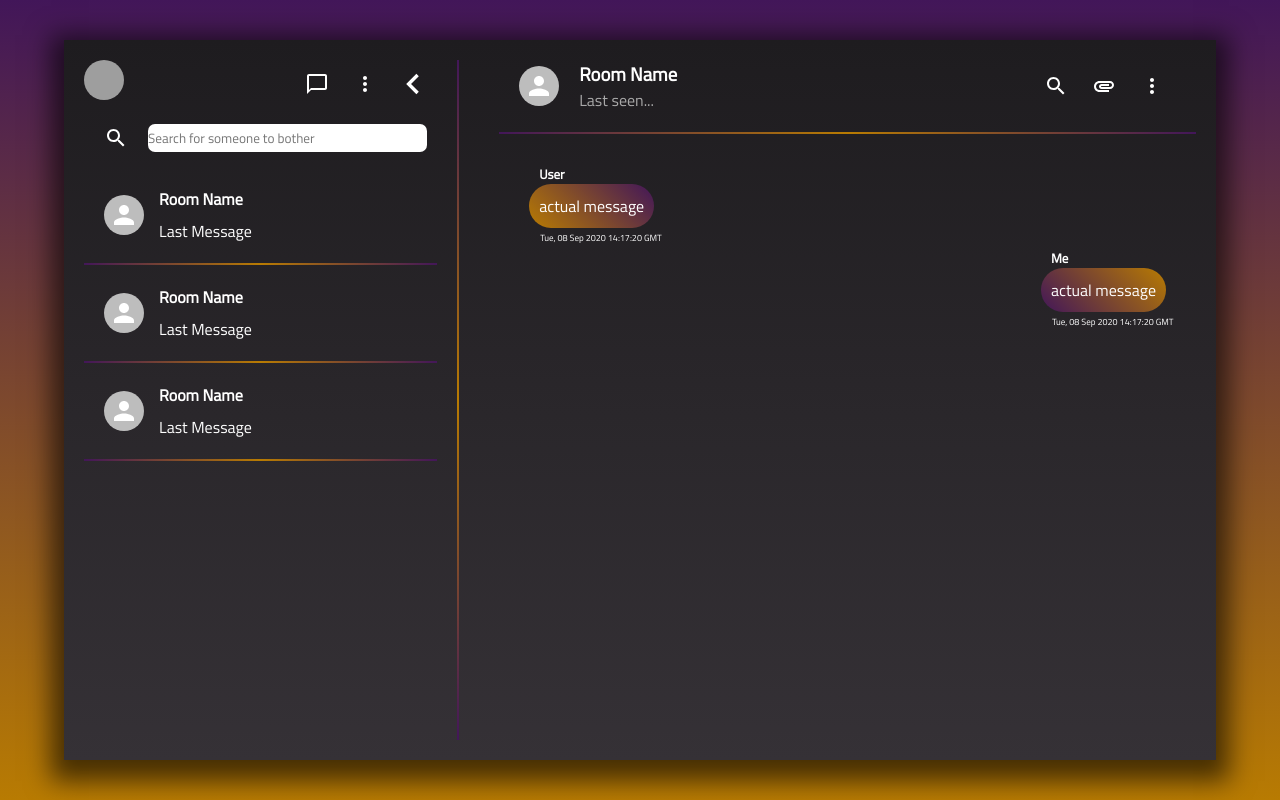
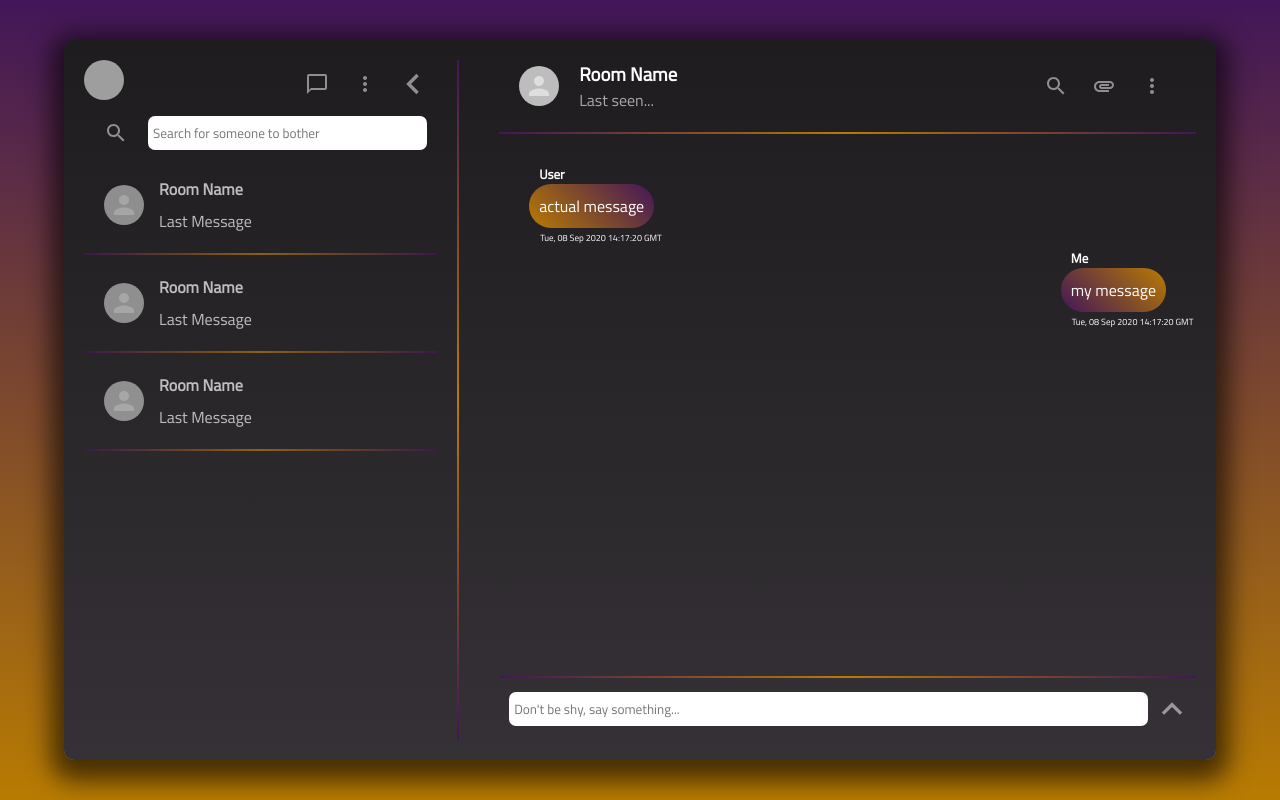
Before and after one commit to k-cichorski/messenger-app, a React (Create React App) app: page / in a window 1280 px wide. Built offline with nearby package versions, Linux system fonts and the light colour scheme; grey boxes are pictures that could not be loaded.

Commit message:
UI completed

```diff
--- a/src/components/Chat.js
+++ b/src/components/Chat.js
@@ -4,6 +4,7 @@ import {Avatar, IconButton} from '@material-ui/core';
 import AttachmentIcon from '@material-ui/icons/Attachment';
 import SearchIcon from '@material-ui/icons/Search';
 import MoreIcon from '@material-ui/icons/MoreVert';
+import ExpandIcon from "@material-ui/icons/ExpandMore";
 
 function Chat() {
     return (
@@ -38,9 +39,18 @@ function Chat() {
 
                 <p className="chat__message chat__userMessage">
                     <span className="chat__name">Me</span>
-                    actual message
+                    my message
                     <span className="chat__timestamp">{new Date().toUTCString()}</span>
                 </p>
+            </div>
+
+            <div className="chat__footer">
+                <form className="chat__footerForm">
+                    <input type="text" className="chat__input" placeholder="Don't be shy, say something..."/>
+                    <IconButton>
+                        <ExpandIcon className={"chat__footerFormButton"}/>
+                    </IconButton>
+                </form>
             </div>
         </div>
     )
--- a/src/css/App.css
+++ b/src/css/App.css
@@ -8,6 +8,7 @@
 
 .app__container {
     display: flex;
+    border-radius: 10px;
     background-image: linear-gradient(to top, #353136, #1e1c1f);
     height: 90vh;
     width: 90vw;
@@ -15,3 +16,12 @@
     -moz-box-shadow: 0 8px 24px 13px rgba(0,0,0,0.6);
     box-shadow: 0 8px 24px 13px rgba(0,0,0,0.6);
 }
+
+.MuiSvgIcon-root {
+    opacity: 0.5;
+    color: white;
+}
+
+.MuiSvgIcon-root:hover {
+    opacity: 1;
+}
--- a/src/css/Chat.css
+++ b/src/css/Chat.css
@@ -33,7 +33,37 @@
     margin-top: 20px;
     flex: 1;
     padding: 30px;
-    overflow-y: scroll;
+    overflow-y: auto;
+}
+
+.chat__footer {
+    width: 100%;
+    display: flex;
+    flex-direction: row;
+    justify-content: space-between;
+    align-items: center;
+    height: 62px;
+    border-width: 2px 0 0 0;
+    border-style: solid;
+    border-image: linear-gradient(to right, #421659, #b87b02, #421659) 1;
+}
+
+.chat__footerForm {
+    display: flex;
+    align-items: center;
+    justify-content: space-evenly;
+    height: 29px;
+    width: 100%;
+}
+
+.chat__footerForm > input {
+    width: 100%;
+    border: none;
+    outline-width: 0;
+    margin-left: 10px;
+    height: 80%;
+    border-radius: 7px;
+    padding: 5px;
 }
 
 .chat__message {
@@ -68,3 +98,7 @@
     font-weight: 800;
     font-size: small;
 }
+
+.chat__footerFormButton {
+    transform: scale(1.7) rotate(180deg);
+}
--- a/src/css/Sidebar.css
+++ b/src/css/Sidebar.css
@@ -3,6 +3,13 @@
     flex-direction: column;
     flex: 0.35;
     padding: 20px;
+}
+
+.sidebar__chats {
+    overflow-y: auto;
+    display: flex;
+    flex-direction: column;
+
 }
 
 .sidebar__container {
@@ -11,6 +18,8 @@
     border-width: 0 2px 0 0;
     border-style: solid;
     border-image: linear-gradient(to top, #421659, #b87b02, #421659) 1;
+    display: flex;
+    flex-direction: column;
 }
 
 .sidebar__header {
@@ -29,7 +38,7 @@
 .sidebar__search {
     display: flex;
     align-items: center;
-    height: 39px;
+    height: 29px;
     padding: 10px;
 }
 
@@ -37,7 +46,7 @@
     display: flex;
     align-items: center;
     width: 100%;
-    height: 35px;
+    height: 30px;
     border-radius: 20px;
 }
 
@@ -52,10 +61,7 @@
     height: 80%;
     width: 85%;
     border-radius: 7px;
-}
-
-.MuiSvgIcon-root {
-    color: white;
+    padding: 5px;
 }
 
 .expandSidebar {
--- a/src/css/SidebarChat.css
+++ b/src/css/SidebarChat.css
@@ -6,6 +6,11 @@
     border-width: 0 0 2px 0;
     border-style: solid;
     border-image: linear-gradient(to right, #421659, #b87b02, #421659) 1;
+    opacity: 0.7;
+}
+
+.sidebarChat:hover {
+    opacity: 1.5;
 }
 
 .sidebarChat__info {
```
